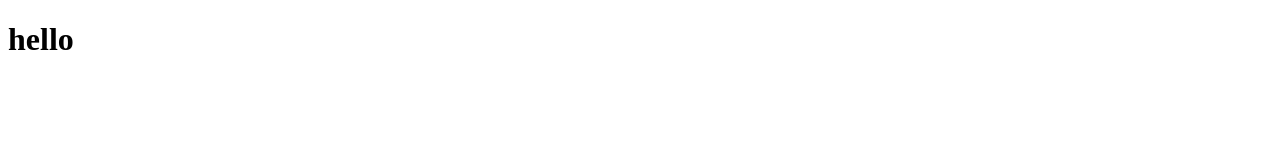
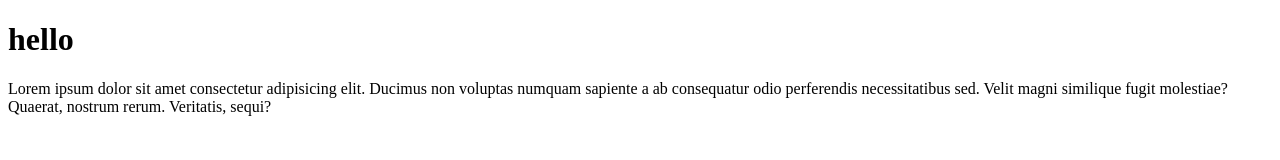
Before and after one commit to gowda97/FirstGitProject, a plain HTML site: page index.html in a window 1280 px wide. Drawn offline with Linux system fonts and the light colour scheme.

Commit message:
modify html file

```diff
--- a/index.html
+++ b/index.html
@@ -7,5 +7,7 @@
 </head>
 <body>
     <h1>hello</h1>
+    <p>Lorem ipsum dolor sit amet consectetur adipisicing elit. Ducimus non voluptas numquam sapiente a ab consequatur odio perferendis necessitatibus sed. Velit magni similique fugit molestiae? Quaerat, nostrum rerum. Veritatis, sequi?
+    </p>
 </body>
 </html>
```
